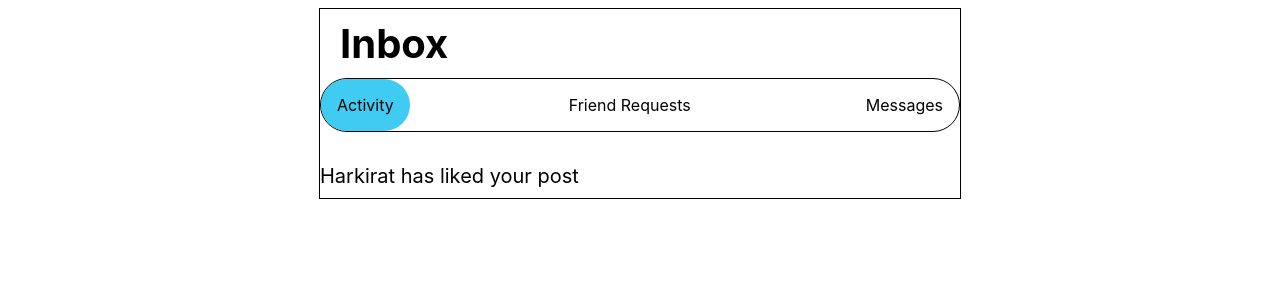
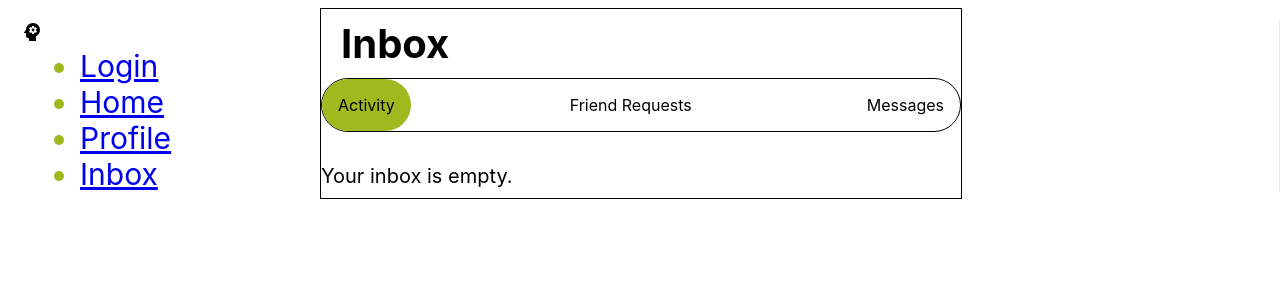
Before and after one commit to hgshah/CMPUT404F22, a React (Create React App) app in the folder Sociocon1/: page /inbox in a window 1280 px wide. Shown: the top 300 px of the page. Built offline with nearby package versions, Linux system fonts and the light colour scheme.

Commit message:
format inbox

```diff
--- a/Sociocon1/src/ActivityTab.js
+++ b/Sociocon1/src/ActivityTab.js
@@ -1,10 +1,11 @@
 import React from 'react'
 import "./ActivityTab.css"
+import Comment from './Comment'
 
 export default function ActivityTab() {
   return (
     <div className='ActivityTab'>
-        <p>Harkirat has liked your post</p>
+        <p>Your inbox is empty. </p>
 
     </div>
   )
--- a/Sociocon1/src/Inbox.css
+++ b/Sociocon1/src/Inbox.css
@@ -27,6 +27,9 @@
 } */
 
 .Inbox {
+  position: absolute;
+  top: 0px;
+  left: 25%;
   width: 50%;
   flex: 0.4;
   border-right: 1px solid;
@@ -99,7 +102,7 @@ ul.choose li:hover {
 }
 
 ul.choose li.current {
-  background: #04bcefc3;
+  background: rgb(159, 185, 31);
 }
 
 .Tabs {
--- a/Sociocon1/src/Inbox.js
+++ b/Sociocon1/src/Inbox.js
@@ -1,5 +1,6 @@
 import React, {useState} from "react"
 import Sidebar from './Sidebar'
+import News from './News'
 import {NavLink, Routes, Route, Outlet } from "react-router-dom"
 //import "./Style.css";
 import "./Inbox.css"
@@ -8,6 +9,7 @@ import FriendRequestsTab from "./FriendRequestsTab";
 import MessagesTab from "./MessagesTab";
 import TabDesc from "./TabDesc";
 import Tabs from "./Tabs";
+
 
 // const tabList = [
 //     {
@@ -38,7 +40,9 @@ export default function Inbox() {
     }
 
     return (
-    <div
+    <div>
+        <Sidebar/>
+        <div
 
         className="Inbox">
 
@@ -71,6 +75,7 @@ export default function Inbox() {
                 {currentTab === "requests" ? <FriendRequestsTab /> : ""}
                 {currentTab === "messages" ? <MessagesTab /> : ""} */}
             </div>
+        </div>
     </div>
   )
 }
```
